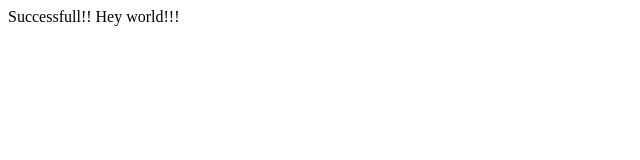
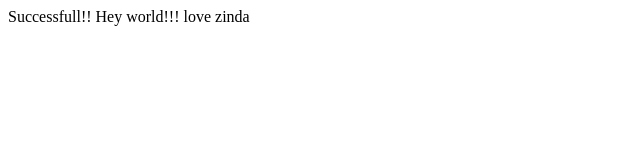
Before and after one commit to geekkris/pubrepo, a plain HTML site: page index.html in a window 1280 px wide. Shown: the full height of the page, 0-640 px from the left. Drawn offline with Linux system fonts and the light colour scheme.

Commit message:
latest commit

```diff
--- a/index.html
+++ b/index.html
@@ -4,5 +4,6 @@
 Successfull!!
 
 Hey world!!!
+love zinda
 </body>
 </html>
```
